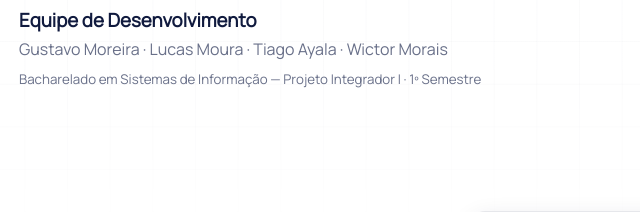
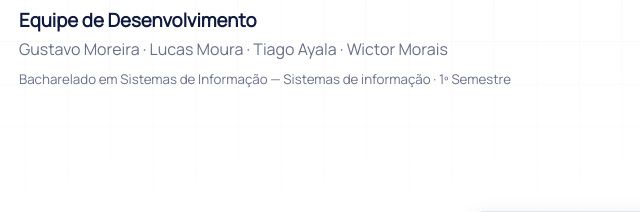
Before and after one commit to mouraluck/presentation-the-enemy-game, a plain HTML site: page index.html in a window 1280 px wide. Shown: the part 511-723 px from the top of the page, 61-701 px from the left. Drawn offline with Linux system fonts and the light colour scheme.

Commit message:
Atualizar o index.html

```diff
--- a/index.html
+++ b/index.html
@@ -267,7 +267,7 @@ Aprendizado gamificado para a preparação do ENEM — uma jornada onde cada mat
 <div class="reveal d5" style="margin-top:56px; display: flex; flex-direction:column; gap:8px;">
 <p style="font-size:28px; font-weight:700; color:var(--navy);">Equipe de Desenvolvimento</p>
 <p style="font-size:24px; color:var(--muted); ">Gustavo Moreira · Lucas Moura · Tiago Ayala · Wictor Morais</p>
-<p style="font-size:20px; color:var(--muted); margin-top:8px;">Bacharelado em Sistemas de Informação — Projeto Integrador I · 1º Semestre</p>
+<p style="font-size:20px; color:var(--muted); margin-top:8px;">Bacharelado em Sistemas de Informação — Sistemas de informação · 1º Semestre</p>
 </div>
 </div>
 <img src="https://i.imgur.com/ehbVAR9.png" alt="" class="reveal-pop d2 floaty" style="position:absolute; top:90px; right:120px; width:200px; height:200px; border-radius: 24px; box-shadow:10px 10px 0 rgba(16,26,62,0.10);">
```
